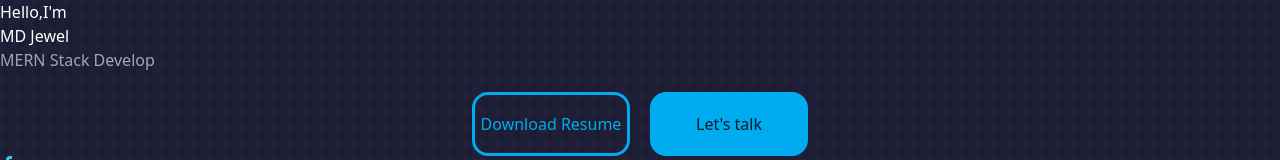
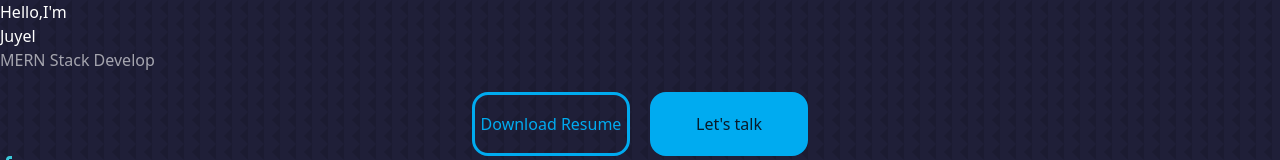
Before and after one commit to jewelrana3/portfolio-jewel, a React (Vite) app: page / in a window 1280 px wide. Shown: the top 160 px of the page. Built offline with nearby package versions, Linux system fonts and the light colour scheme.

Commit message:
footer name change

```diff
--- a/index.html
+++ b/index.html
@@ -1,10 +1,14 @@
-<!doctype html>
+<!DOCTYPE html>
 <html lang="en">
   <head>
     <meta charset="UTF-8" />
-    <link rel="icon" type="image/svg+xml" href="https://i.ibb.co/GsMNHzN/Screenshot-2023-12-25-205725.jpg" />
+    <link
+      rel="icon"
+      type="image/svg+xml"
+      href="https://i.ibb.co/GsMNHzN/Screenshot-2023-12-25-205725.jpg"
+    />
     <meta name="viewport" content="width=device-width, initial-scale=1.0" />
-    <title>MERN Stack Developer</title>
+    <title>Frontend Developer</title>
   </head>
   <body>
     <div id="root"></div>
--- a/src/Footer/Footer.jsx
+++ b/src/Footer/Footer.jsx
@@ -6,7 +6,7 @@ import { Link } from "react-router-dom";
 const Footer = () => {
   return (
     <div className="text-center footer lg:h-96 w-full">
-      <h2 className="jewel">JEWEL</h2>
+      <h2 className="jewel">JUYEL</h2>
       <div className="md:flex items-center justify-center gap-9 mt-4 footer-p">
         <ul className="md:flex gap-5">
           <li>
@@ -45,7 +45,7 @@ const Footer = () => {
           </Link>
         </div>
         <div className="mt-10 last-des">
-          <h5>&copy; JEWEL 2021-2023. All rights reserved.</h5>
+          <h5>&copy; JUYEL 2021-2023. All rights reserved.</h5>
         </div>
       </div>
     </div>
--- a/src/page/Header.jsx
+++ b/src/page/Header.jsx
@@ -9,7 +9,7 @@ const Header = () => {
     <div className="text-center" id="header">
       <div className=" mt-20">
         <p>Hello,I'm</p>
-        <h1 className="text-3xl">MD Jewel</h1>
+        <h1 className="text-3xl"> Juyel</h1>
       </div>
       <div className="text-center mt-5">
         <TypeAnimation
@@ -18,8 +18,6 @@ const Header = () => {
             "Frontend Developer",
             2000, // wait 1s before replacing "Mice" with "Hamsters"
             "MERN Stack Developer",
-            2000,
-            "Full Stack Develoer",
             2000,
           ]}
           wrapper="span"
```
